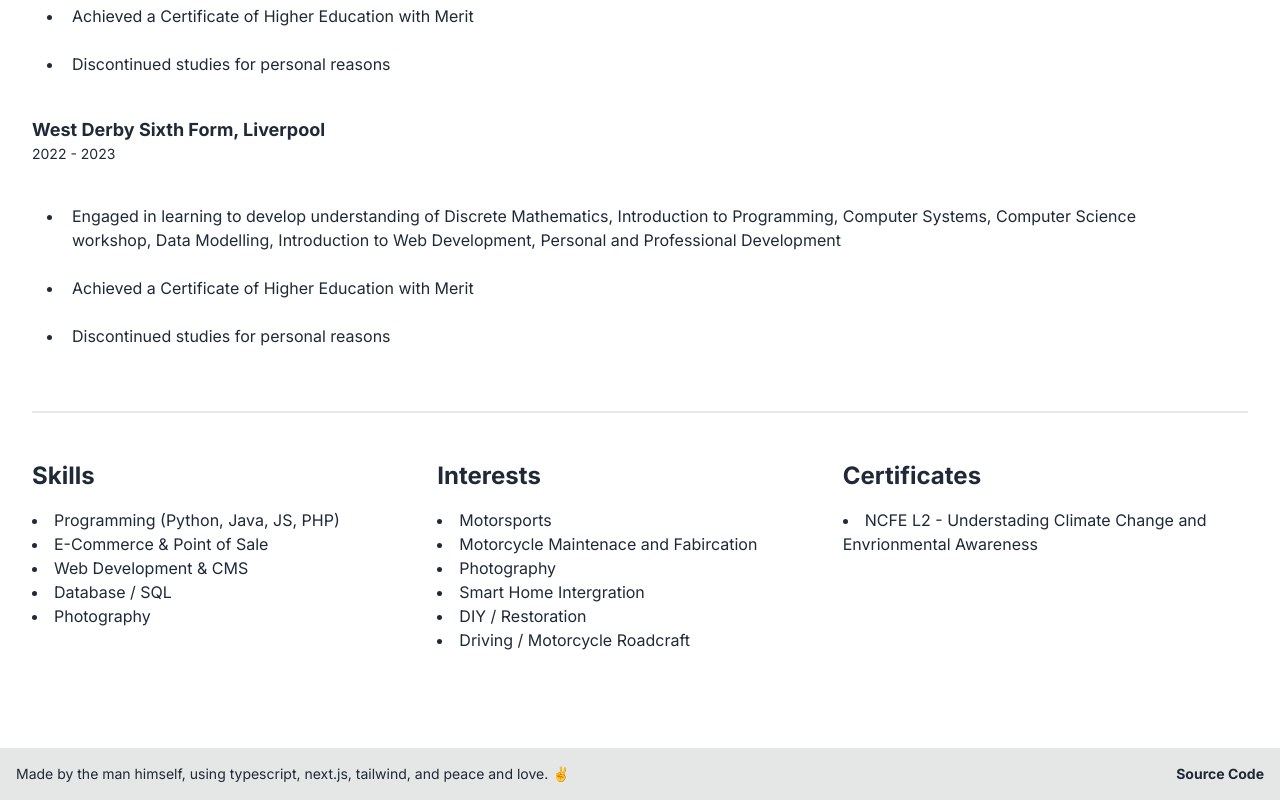
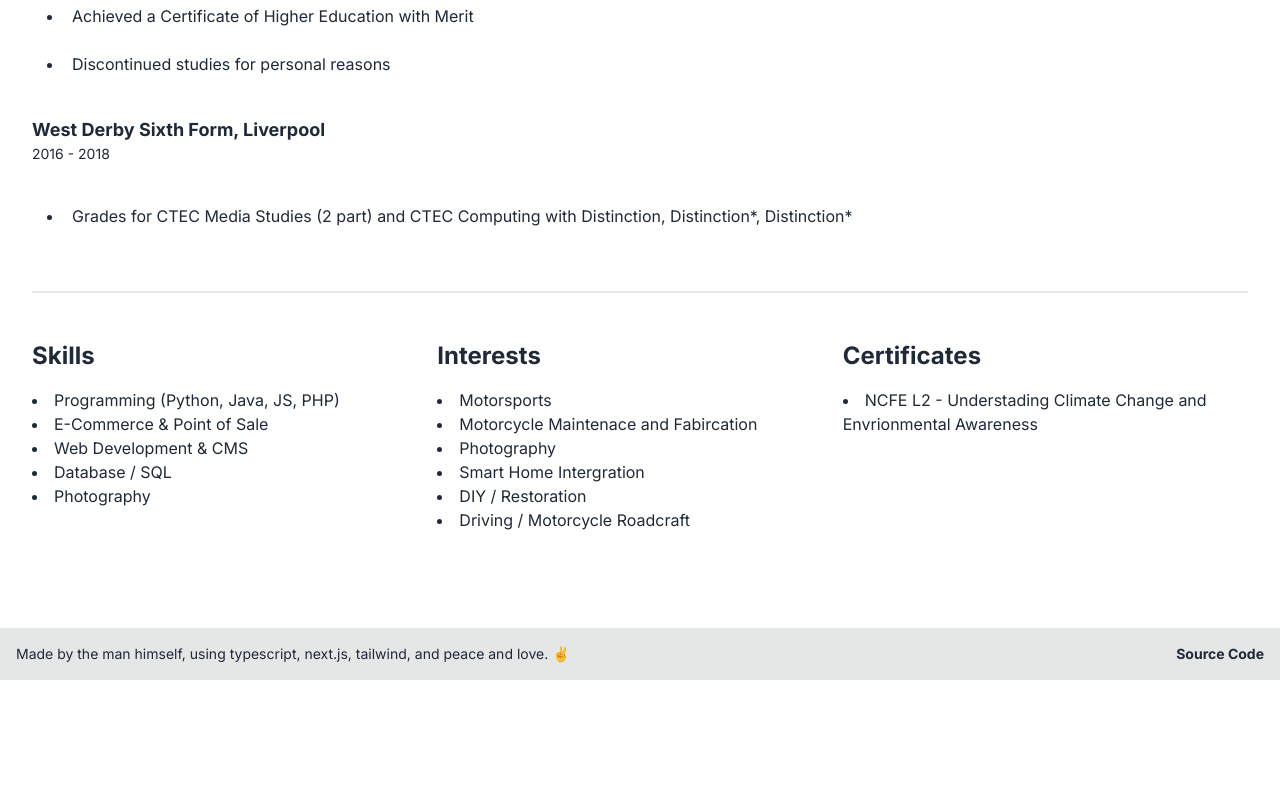
Before and after one commit to jamesharrison0799/cv-website, a Next.js app: page / in a window 1280 px wide. Shown: the part 1160-1960 px from the top of the page. After the commit the page ends 1840 px from the top, so only its background shows below. Built offline with nearby package versions, Linux system fonts and the light colour scheme.

Commit message:
Update education.ts

```diff
--- a/src/app/data/sections/education.ts
+++ b/src/app/data/sections/education.ts
@@ -23,16 +23,14 @@ export const education = [
         location: "Liverpool",
         time: {
             start: {
-                year: 2022
+                year: 2016
             },
             end: {
-                year: 2023
+                year: 2018
             }
         },
         details: [
-            "Engaged in learning to develop understanding of Discrete Mathematics, Introduction to Programming, Computer Systems, Computer Science workshop, Data Modelling, Introduction to Web Development, Personal and Professional Development",
-            "Achieved a Certificate of Higher Education with Merit",
-            "Discontinued studies for personal reasons"
+            "Grades for CTEC Media Studies (2 part) and CTEC Computing with Distinction, Distinction*, Distinction*"
         ]
     }
 
```
